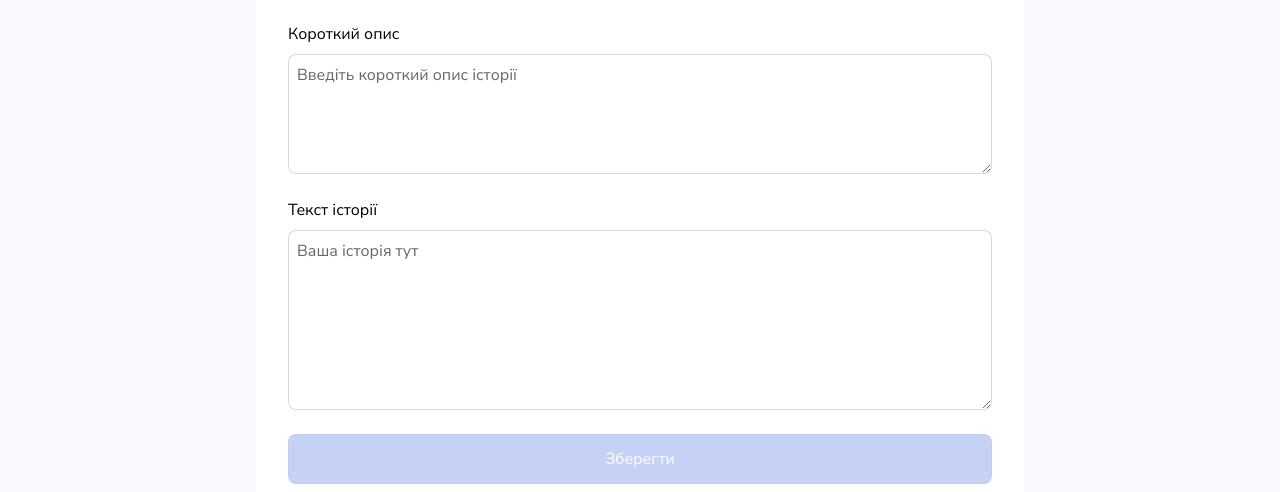
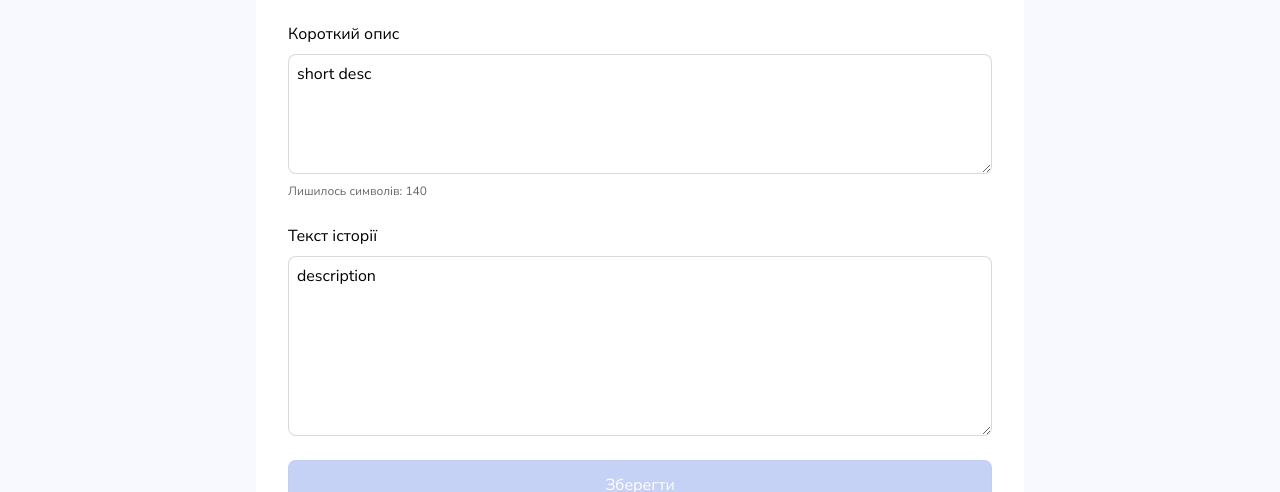
Before and after one commit to AlexNovickiy/nextjs-project-team-1-podorozhnyky, a Next.js app: page /stories/create in a window 1280 px wide. Shown: the part 948-1440 px from the top of the page. Built offline with nearby package versions, Linux system fonts and the light colour scheme; no server answers.

Commit message:
form data

```diff
--- a/app/api/stories/route.ts
+++ b/app/api/stories/route.ts
@@ -45,22 +45,15 @@ export async function POST(request: Request) {
  try {
   const cookieStore = await cookies();
 
-  const token = cookieStore.get('authToken');
-  if(!token) {
+  const accessToken = cookieStore.get('accessToken');
+  if(!accessToken) {
    return NextResponse.json(
     { message: 'Unauthorized' },
     { status: 401 });
   }
 
-  const { title, description, shortDescription, category, storyImage } = await request.json();
-
-  const res = await api.post('/stories', {
-   title,
-   description,
-   shortDescription,
-   category,
-   storyImage
-  }, {
+  const formData = await request.formData();
+  const res = await api.post('/stories', formData, {
    headers: {
     Cookie: cookieStore.toString(),
    }
--- a/components/AddStoryForm/AddStoryForm.tsx
+++ b/components/AddStoryForm/AddStoryForm.tsx
@@ -32,7 +32,7 @@ const validationSchema = Yup.object<FormValues>({
   category: Yup.string().required("Категорія є обов'язковою"),
   shortDescription: Yup.string().max(
     150,
-    'Максимальна довжина опису - 61 символ'
+    'Максимальна довжина опису - 150 символ'
   ),
   description: Yup.string()
     .required("Текст історії є обов'язковим")
@@ -49,10 +49,10 @@ interface FormValues {
 
 const formValues: FormValues = {
   storyImage: null,
-  title: '',
-  category: '',
-  shortDescription: '',
-  description: '',
+  title: '111',
+  category: '68fb50c80ae91338641121f0',
+  shortDescription: 'short desc',
+  description: 'description',
 };
 
 const mockCategories = [
@@ -149,14 +149,7 @@ const AddStoryForm = ({}: { storyId?: string }) => {
       formData.append('title', values.title);
       formData.append('category', values.category);
       formData.append('shortDescription', values.shortDescription);
-      formData.append('description', values.description);
-
-      // const response = await axios.post('/api/stories', formData, {
-      //   headers: {
-      //     'Content-Type': 'multipart/form-data',
-      //   },
-      //   withCredentials: true,
-      // });
+      formData.append('article', values.description);
 
       const response = await createStory(formData);
 
--- a/lib/api/clientApi.ts
+++ b/lib/api/clientApi.ts
@@ -100,7 +100,7 @@ export const fetchStoryById = async (storyId: string): Promise<IStory> => {
 };
 
 export const createStory = async (
-  storyData: CreateStory
+  storyData: FormData
 ): Promise<CreateStoryResponse> => {
   const { data } = await nextServer.post<CreateStoryResponse>(
     '/stories',
--- a/types/story.ts
+++ b/types/story.ts
@@ -7,6 +7,7 @@ export interface IStory {
     _id: string;
     name: string;
   };
+  shortDescription: string;
   ownerId: {
     _id: string;
     name: string;
@@ -46,6 +47,7 @@ export interface CreateStory {
   title: string;
   article: string;
   category: string;
+  shortDescription: string;
 }
 
 export interface UpdateStory {
@@ -53,4 +55,5 @@ export interface UpdateStory {
   title?: string;
   article?: string;
   category?: string;
+  shortDescription: string;
 }
```
